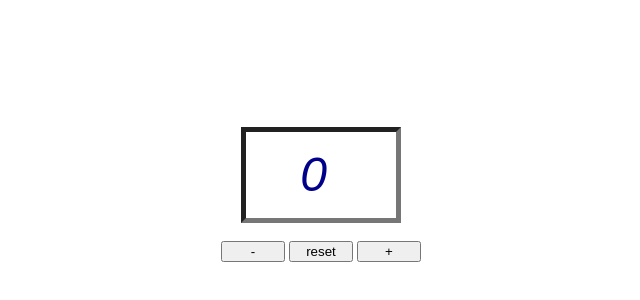
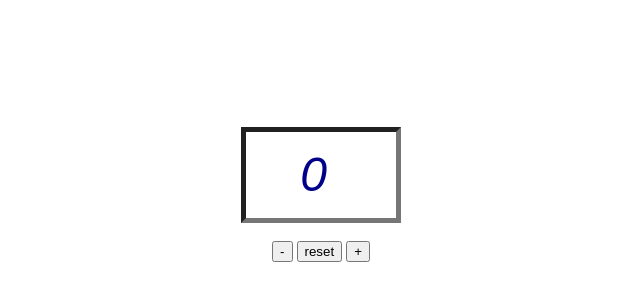
Before and after one commit to Saadhasan21/VbCounter, a plain HTML site: page index.html in a window 1280 px wide. Shown: the part 140-440 px from the top of the page, without its empty margins (319-959 px from the left). Drawn offline with Linux system fonts and the light colour scheme.

Commit message:
removed bug from button

```diff
--- a/style.css
+++ b/style.css
@@ -11,7 +11,6 @@
 
 .btn{
    display: inline-block;
-   width: 5vw;
 }
 
 input[type="number"]{
```
